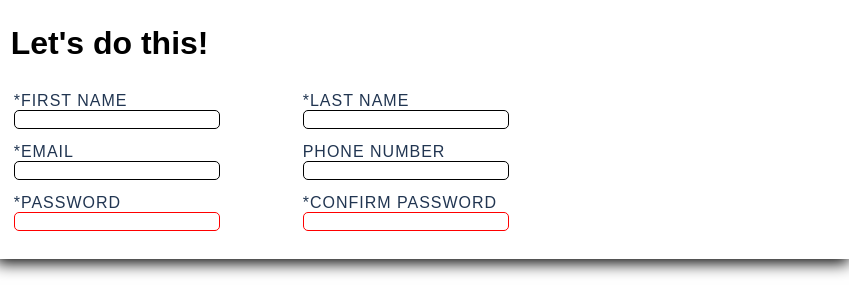
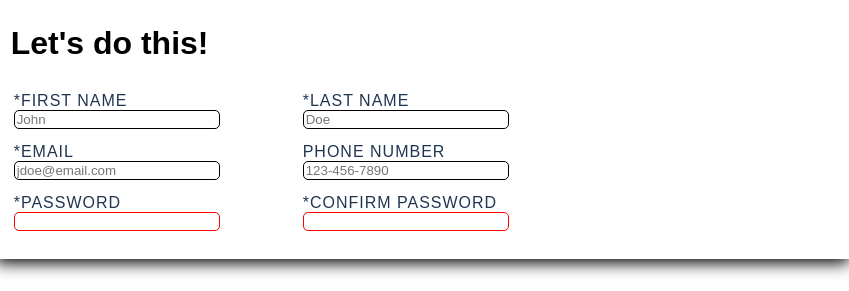
Before and after one commit to dannyoussef/odin-sign-up-form, a plain HTML site: page index.html in a window 1280 px wide. Shown: the part 279-570 px from the top of the page, 431-1280 px from the left. Drawn offline with Linux system fonts and the light colour scheme; a web font is replaced by a local one.

Commit message:
added placeholders to required input fields

```diff
--- a/index.html
+++ b/index.html
@@ -55,24 +55,24 @@
                   <td class="form-columns">
                     <label for="first_name">*FIRST NAME</label>
                     <br />
-                    <input type="text" name="first_name" id="first_name" required />
+                    <input type="text" name="first_name" id="first_name" placeholder="John" required />
                   </td>
                   <td class="form-columns">
                     <label for="last_name">*LAST NAME</label>
                     <br />
-                    <input type="text" name="last_name" id="last_name" required />
+                    <input type="text" name="last_name" id="last_name" placeholder="Doe" required />
                   </td>
                 </tr>
                 <tr>
                   <td class="form-columns">
                     <label for="email">*EMAIL</label>
                     <br />
-                    <input type="email" name="email" id="email" required />
+                    <input type="email" name="email" id="email" placeholder="jdoe@email.com" required />
                   </td>
                   <td class="form-columns">
                     <label for="phone_number">PHONE NUMBER</label>
                     <br />
-                    <input type="tel" name="phone_number" id="phone_number" pattern="[0-9]{3}-[0-9]{3}-[0-9]{4}"/>
+                    <input type="tel" name="phone_number" id="phone_number" placeholder="123-456-7890" pattern="[0-9]{3}-[0-9]{3}-[0-9]{4}"/>
                   </td>
                 </tr>
                 <tr>
```
